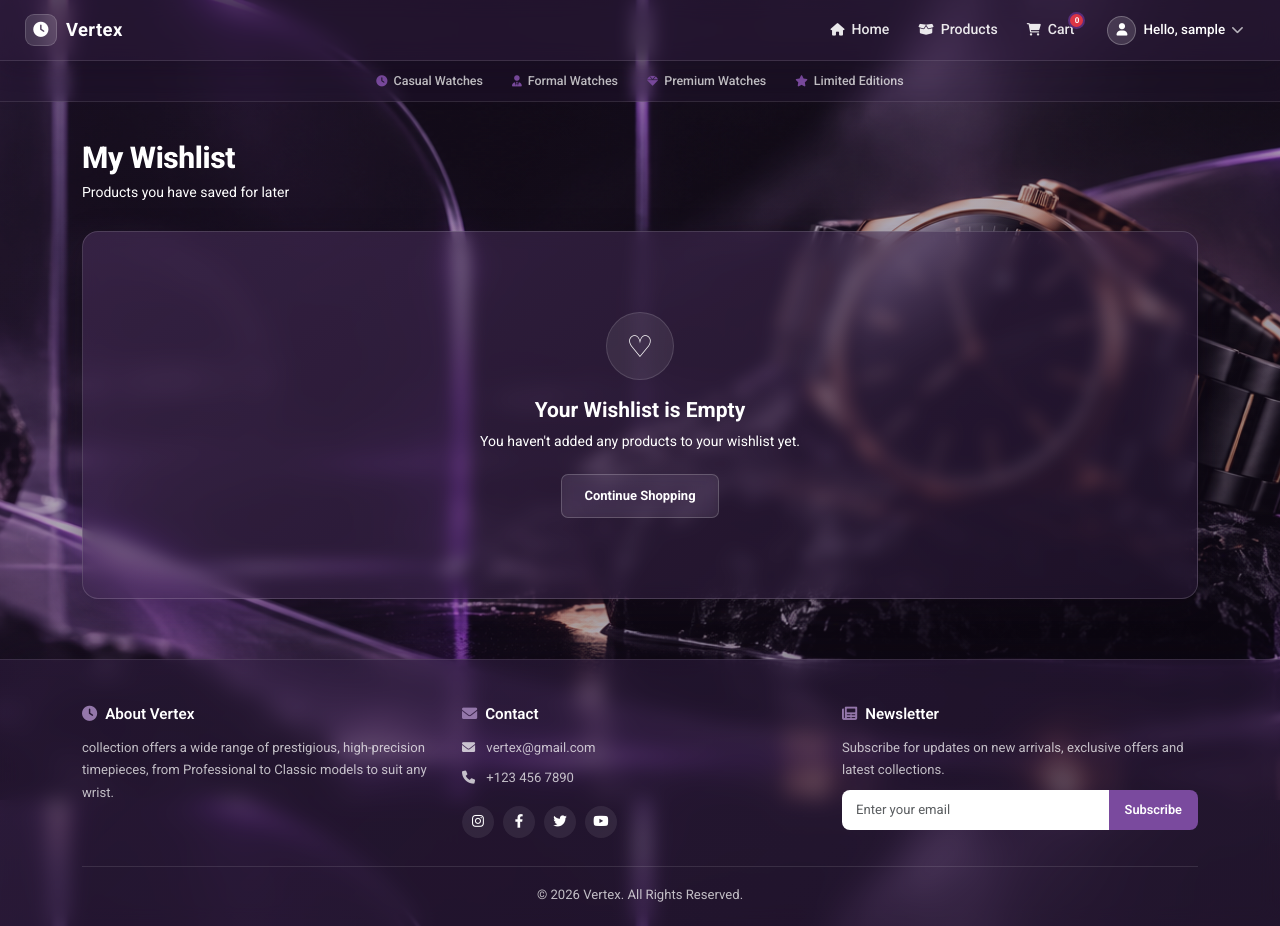
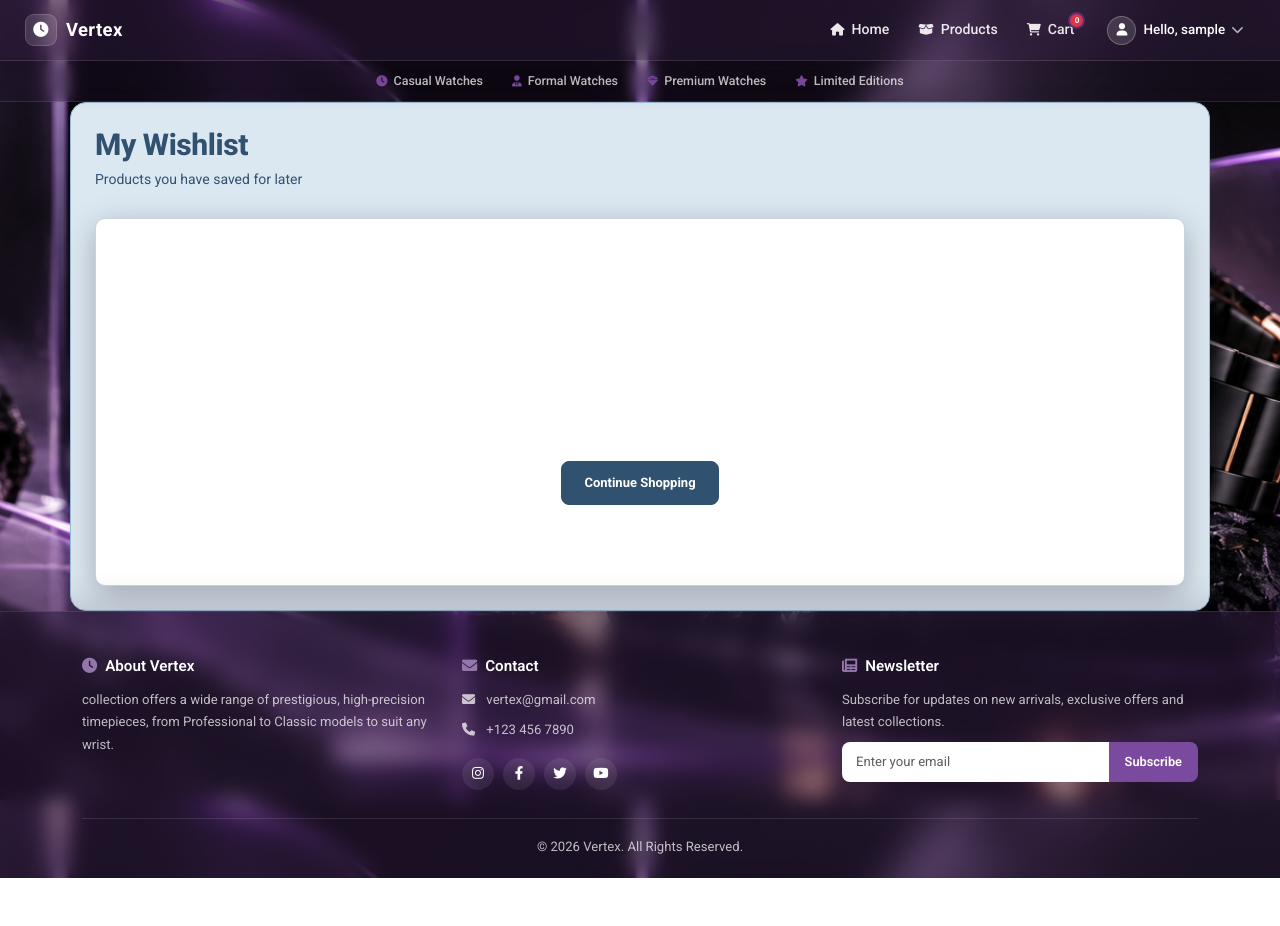
Before and after one commit to MisiriyaYousuf/Vertex-ecommerce, a Django app: page /cart/wishlist/ in a window 1280 px wide. After the commit the page ends 878 px from the top, so only its background shows below. Run offline with Django 5.2, Linux system fonts and the light colour scheme; the visitor is signed in with stand-in values (Sample User, id 1); data that the repository does not hold is empty.

Commit message:
Update cart and wishlist customer theme

```diff
--- a/cart/templates/wishlist.html
+++ b/cart/templates/wishlist.html
@@ -116,9 +116,6 @@
         1px solid rgba(255, 255, 255, 0.10);
 }
 
-
-/* Product image link */
-
 .wishlist-image-wrapper a {
     width: 100%;
     height: 100%;
@@ -130,9 +127,6 @@
 
     text-decoration: none;
 }
-
-
-/* Product image */
 
 .wishlist-image {
     width: 100%;
@@ -147,9 +141,6 @@
     transition:
         transform 0.35s ease;
 }
-
-
-/* Image hover */
 
 .wishlist-card:hover .wishlist-image {
     transform: scale(1.04);
@@ -329,33 +320,32 @@
         all 0.25s ease;
 }
 
-
-/* Match stock labels to the white and purple catalog badges. */
 .wishlist-in-stock,
 .wishlist-out-stock {
-    color: #5b2c83 !important;
+    color: #315170 !important;
     background: #ffffff !important;
     border: 1px solid rgba(91, 44, 131, 0.24);
 }
 .wishlist-actions {
-    display: flex;
-
+    display: grid !important;
+    grid-template-columns: minmax(0, 1fr) minmax(0, 1fr);
+    align-items: stretch;
     gap: 8px;
-
     width: 100%;
 }
 
 
 .wishlist-actions form {
-    flex: 1;
-
-    margin: 0;
+    display: flex;
+    min-width: 0;
+    width: 100%;
+    margin: 0 !important;
 }
 
-
-/* Common button */
-
 .wishlist-btn {
+    display: flex;
+    align-items: center;
+    justify-content: center;
     width: 100%;
 
     height: 33px;
@@ -445,9 +435,6 @@
         0 7px 18px rgba(0, 0, 0, 0.22);
 }
 
-
-/* Disabled */
-
 .wishlist-cart-btn:disabled {
     color:
         rgba(255, 255, 255, 0.40) !important;
@@ -464,11 +451,6 @@
 
     box-shadow: none;
 }
-.wishlist-remove-form {
-    margin-top: 5px !important;
-}
-
-
 .wishlist-remove-btn {
     color: #ffffff !important;
 
@@ -481,9 +463,6 @@
     backdrop-filter: blur(5px);
     -webkit-backdrop-filter: blur(5px);
 }
-
-
-/* Remove hover */
 
 .wishlist-remove-btn:hover {
     color: #ffffff !important;
@@ -526,9 +505,6 @@
     -webkit-backdrop-filter: blur(8px);
 }
 
-
-/* Empty icon */
-
 .wishlist-empty-icon {
     width: 68px;
     height: 68px;
@@ -553,9 +529,6 @@
     font-size: 30px;
 }
 
-
-/* Empty heading */
-
 .wishlist-empty h4 {
     color: #ffffff !important;
 
@@ -565,9 +538,6 @@
 
     margin: 0 0 8px;
 }
-
-
-/* Empty paragraph */
 
 .wishlist-empty p {
     color:
@@ -647,7 +617,7 @@
 
 .wishlist-page .wishlist-stock.wishlist-in-stock,
 .wishlist-page .wishlist-stock.wishlist-out-stock {
-    color: #5b2c83 !important;
+    color: #315170 !important;
     background: #ffffff !important;
     border-color: rgba(91, 44, 131, 0.24);
 }
@@ -744,6 +714,78 @@
         padding-right: 15px;
     }
 
+}
+
+body:has(.wishlist-page) {
+    background: url("{% static 'images/hero.png' %}") center center / cover fixed no-repeat !important;
+    background-color: #315170 !important;
+}
+body:has(.wishlist-page) .main-content { background: transparent !important; }
+body:has(.wishlist-page) .main-content .wishlist-page {
+    padding: 24px !important;
+    border: 1px solid #9bbbd3 !important;
+    border-radius: 16px !important;
+    background: #dce8f1 !important;
+    color: #263f58 !important;
+    box-shadow: 0 8px 24px rgba(38,63,88,.12) !important;
+}
+body:has(.wishlist-page) .main-content .wishlist-header :is(h2,p) { color: #315170 !important; }
+body:has(.wishlist-page) .main-content .wishlist-card {
+    border: 1px solid #9bbbd3 !important;
+    border-radius: 10px !important;
+    background: #fff !important;
+    color: #263f58 !important;
+    box-shadow: 0 5px 16px rgba(38,63,88,.08) !important;
+    -webkit-backdrop-filter: none !important;
+    backdrop-filter: none !important;
+}
+body:has(.wishlist-page) .main-content .wishlist-image-wrapper { background: #fff !important; }
+body:has(.wishlist-page) .main-content .wishlist-details,
+body:has(.wishlist-page) .main-content .wishlist-footer { background: #eaf1f6 !important; color: #263f58 !important; }
+body:has(.wishlist-page) .main-content .wishlist-card :is(.wishlist-category,.wishlist-name,.wishlist-name a,.wishlist-description,.wishlist-current-price,.wishlist-old-price,.wishlist-stock) { color: #263f58 !important; }
+body:has(.wishlist-page) .main-content .wishlist-card .wishlist-stock {
+    border-color: #9bbbd3 !important;
+    background: #dce8f1 !important;
+}
+body:has(.wishlist-page) .main-content :is(.wishlist-cart-btn,.wishlist-view-btn,.wishlist-shopping-btn,.wishlist-remove-btn) {
+    border: 1px solid #315170 !important;
+    border-radius: 8px !important;
+    background: #315170 !important;
+    color: #fff !important;
+    text-decoration: none !important;
+    box-shadow: none !important;
+}
+body:has(.wishlist-page) .main-content :is(.wishlist-cart-btn,.wishlist-view-btn,.wishlist-shopping-btn,.wishlist-remove-btn):hover {
+    border-color: #263f58 !important;
+    background: #263f58 !important;
+    color: #fff !important;
+}
+body:has(.wishlist-page) .main-content .wishlist-empty {
+    border: 1px solid #c5d4e0 !important;
+    border-radius: 10px !important;
+    background: #fff !important;
+    color: #263f58 !important;
+}
+body:has(.wishlist-page) .main-content .wishlist-page * {
+    -webkit-backdrop-filter: none !important;
+    backdrop-filter: none !important;
+}
+body:has(.wishlist-page) .error-messages :is(h6,.alert) {
+    border: 1px solid rgba(155,187,211,.85) !important;
+    border-radius: 10px !important;
+    background: rgba(220,232,241,.96) !important;
+    color: #244766 !important;
+    box-shadow: 0 6px 18px rgba(38,63,88,.16) !important;
+    -webkit-backdrop-filter: blur(8px) !important;
+    backdrop-filter: blur(8px) !important;
+}
+body:has(.wishlist-page) .error-messages :is(h6,.alert)::before,
+body:has(.wishlist-page) .error-messages :is(h6,.alert)::after {
+    background: transparent !important;
+}
+@media (max-width: 360px) {
+    body:has(.wishlist-page) .main-content .wishlist-actions { gap: 6px; }
+    body:has(.wishlist-page) .main-content .wishlist-btn { font-size: 10px; padding-inline: 4px; }
 }
 
 </style>
```
Also changed, not shown: cart/templates/cart.html (+2 -5 lines).
